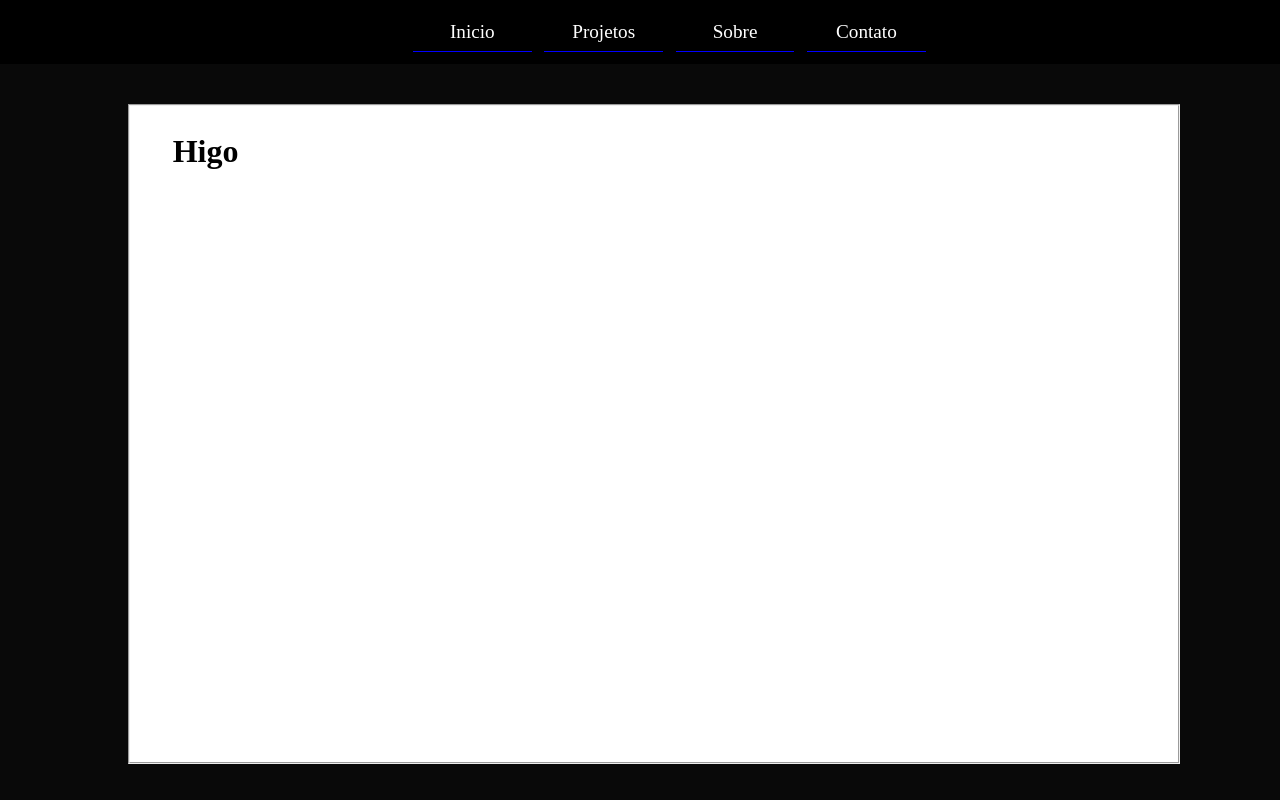
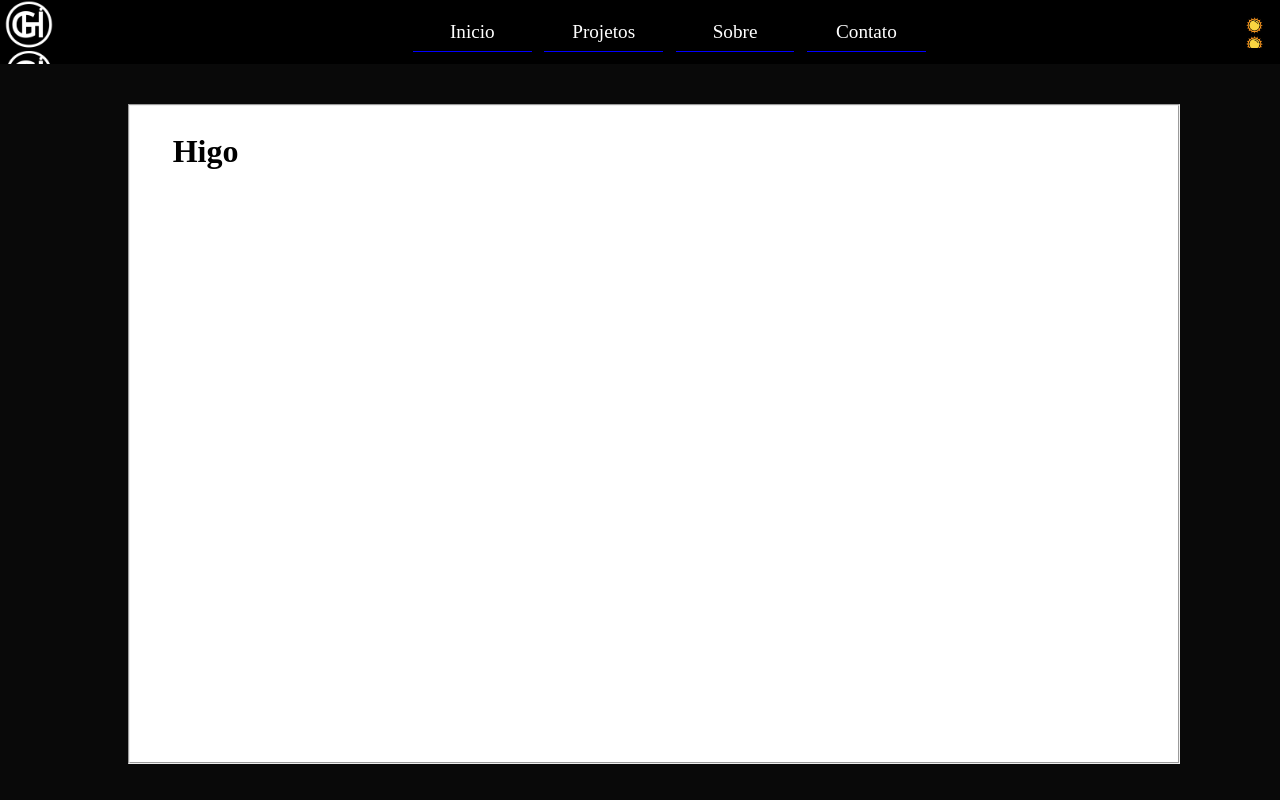
Before and after one commit to Higo027/Portif-lio, a plain HTML site: page index.html in a window 1280 px wide. Both pictures are taken after a click on the button 1254 px from the left and 32 px from the top of the page. Drawn offline with Linux system fonts and the light colour scheme; files whose address does not match are found by name.

Commit message:
Update dark-mode.css

```diff
--- a/dark-mode.css
+++ b/dark-mode.css
@@ -7,7 +7,7 @@
 }
 
 .dark-mode .logo{
-    background-image: url(../images/logod.png);
+    background-image: url(logod.png);
 }
 
 .dark-mode a{
@@ -20,5 +20,5 @@
 }
 
 .dark-mode #theme{
-    background-image: url(../images/sol.png);
+    background-image: url(sol.png);
 }
```
